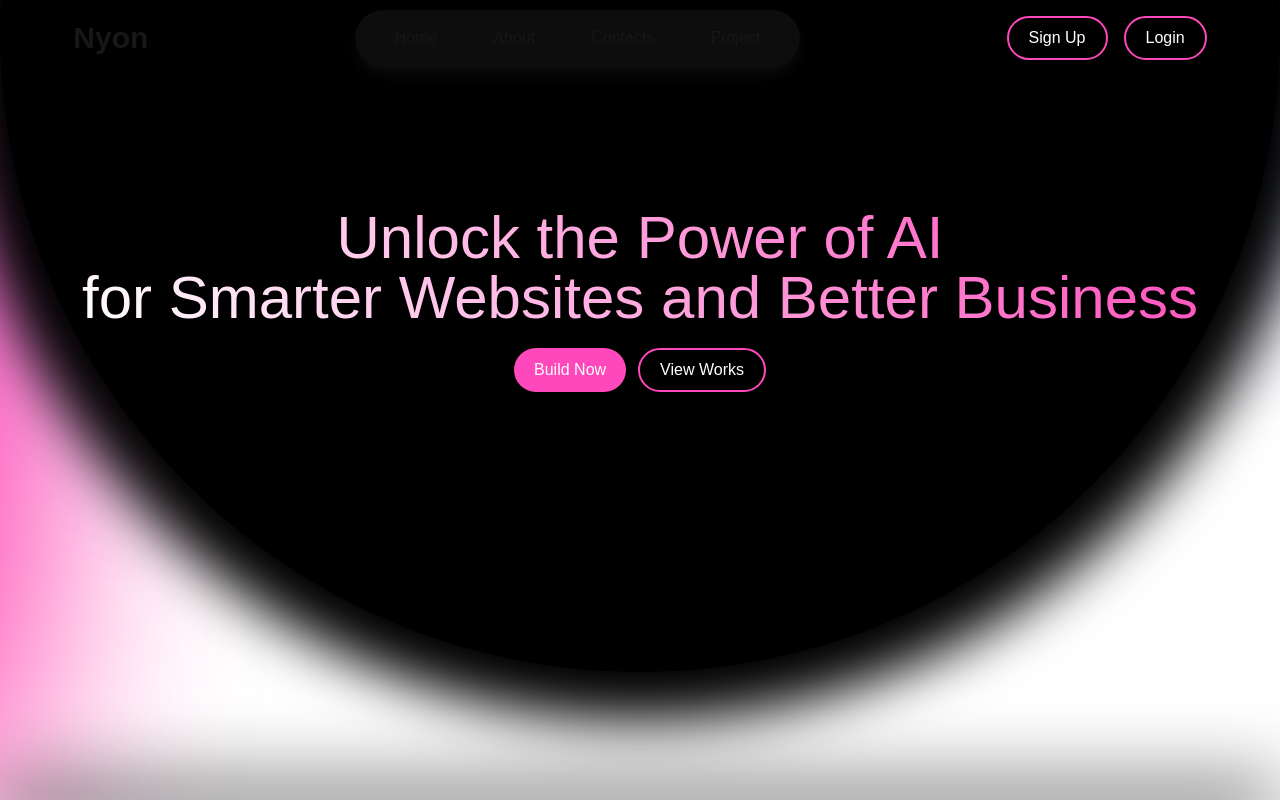
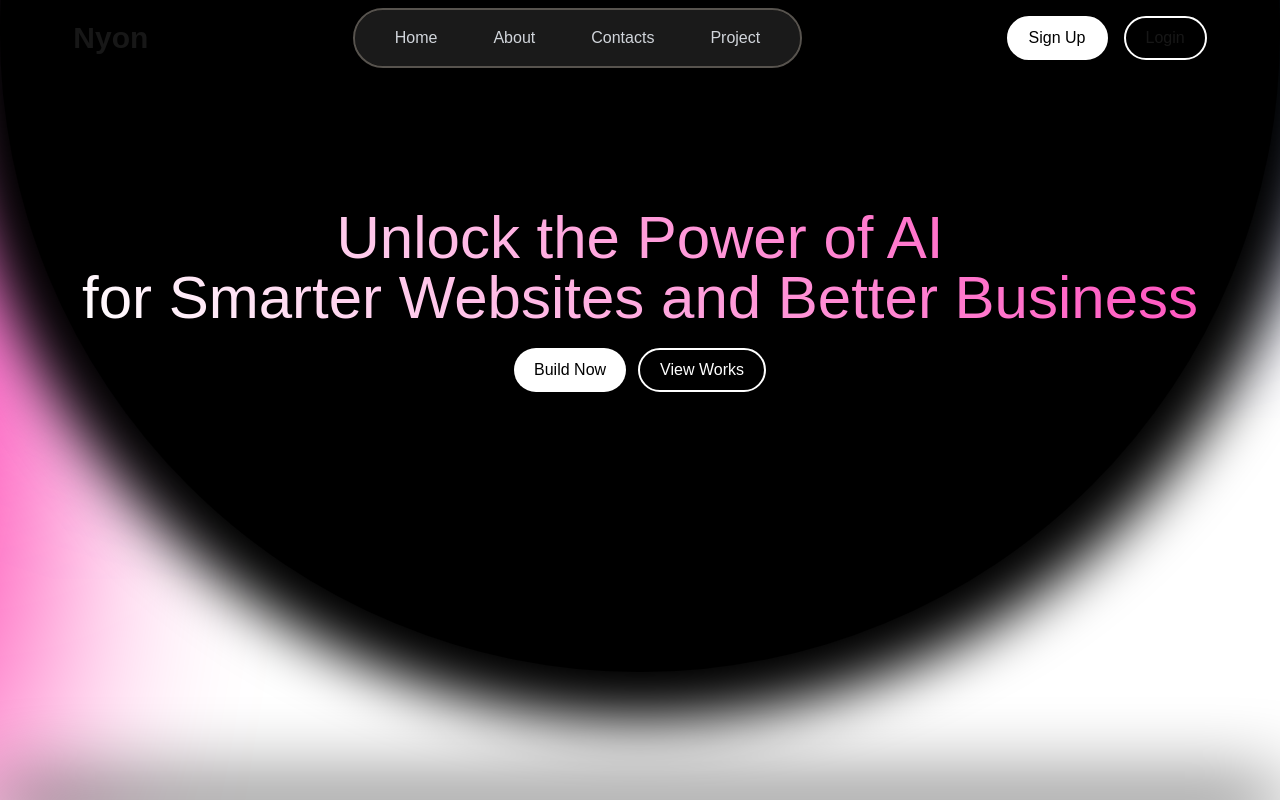
Before and after one commit to SophiseTech/Portfolio, a Next.js app: page / in a window 1280 px wide. Built offline with nearby package versions, Linux system fonts and the light colour scheme.

Commit message:
changes in button color

```diff
--- a/app/Components/Hero/Main.jsx
+++ b/app/Components/Hero/Main.jsx
@@ -11,8 +11,8 @@ function Main() {
             Unlock the Power of AI <br />for Smarter Websites and Better Business
           </h1>
           <div className="flex gap-3">
-            <button className="bg-[#ff48bb] text-white px-5 py-2 rounded-full">Build Now</button>
-            <button className="bg-transparent border-2 border-[#ff48bb] text-white px-5 py-2 rounded-full">View Works</button>
+            <button className="bg-white text-black px-5 py-2 rounded-full">Build Now</button>
+            <button className="bg-transparent border-2 border-white text-white px-5 py-2 rounded-full">View Works</button>
           </div>
         </div>
       </div>
--- a/app/Components/NavBar/Main.jsx
+++ b/app/Components/NavBar/Main.jsx
@@ -1,22 +1,23 @@
+
 function NavBar() {
   const ListItem=({name})=>{
     return (
-      <li className="py-2 px-5 mx-2 my-2 hover:backdrop-blur-sm hover:bg-white/5 hover:rounded-full hover:shadow-lg hover:border-1">
+      <li className="py-2 px-5 mx-2 my-2 text-gray-300 hover:text-white hover:backdrop-blur-sm hover:bg-white/10 hover:rounded-full hover:shadow-lg hover:border-1">
         {name}
       </li>
     );
   };
   const SigningButtons=({names})=>{
     return(
-      <button className="mx-2 bg-transparent border-2 border-[#ff48bb] hover:bg-[#ff48bb] text-white px-5 py-2 rounded-full">{names}</button>
+      <button className="mx-2 hover:text-black text-blackbg-transparent border-2 border-white hover:bg-white px-5 py-2 rounded-full">{names}</button>
     )
   }
   return (
     <div className=" w-full flex justify-center   fixed top-0 z-50">
       <div className="flex justify-between items-center w-11/12">
-        <div  className="text-3xl font-semibold p-5 ">Nyon</div>
+        <div  className=" text-3xl font-semibold p-5 ">Nyon</div>
         <div >
-            <ul className="flex backdrop-blur-lg  bg-white/5 rounded-full shadow-lg shadow-white/5 border-1 my-2 px-3  ">
+            <ul className="flex bg-white/10 rounded-full  bg-clip-padding backdrop-filter backdrop-blur-md bg-opacity-50  border-stone-600 border-2 my-2 px-3  ">
 
                <ListItem name="Home"/>
                <ListItem name="About"/>
@@ -24,9 +25,10 @@ function NavBar() {
                <ListItem name="Project"/>
             </ul>
         </div>
-        <div className="last-element p-3">
-            <SigningButtons names="Sign Up"/>
-            <SigningButtons names="Login"/>
+        <div className="last-element p-3 ">
+        <button className="mx-2 text-black hover:text-white hover:bg-transparent border-2 border-white bg-white px-5 py-2 rounded-full">Sign Up</button>
+        <button className="mx-2 hover:text-black text-blackbg-transparent border-2 border-white hover:bg-white px-5 py-2 rounded-full">Login</button>
+
 
         </div>
 
@@ -37,4 +39,5 @@ function NavBar() {
 
 }
 
+
 export default NavBar
```
